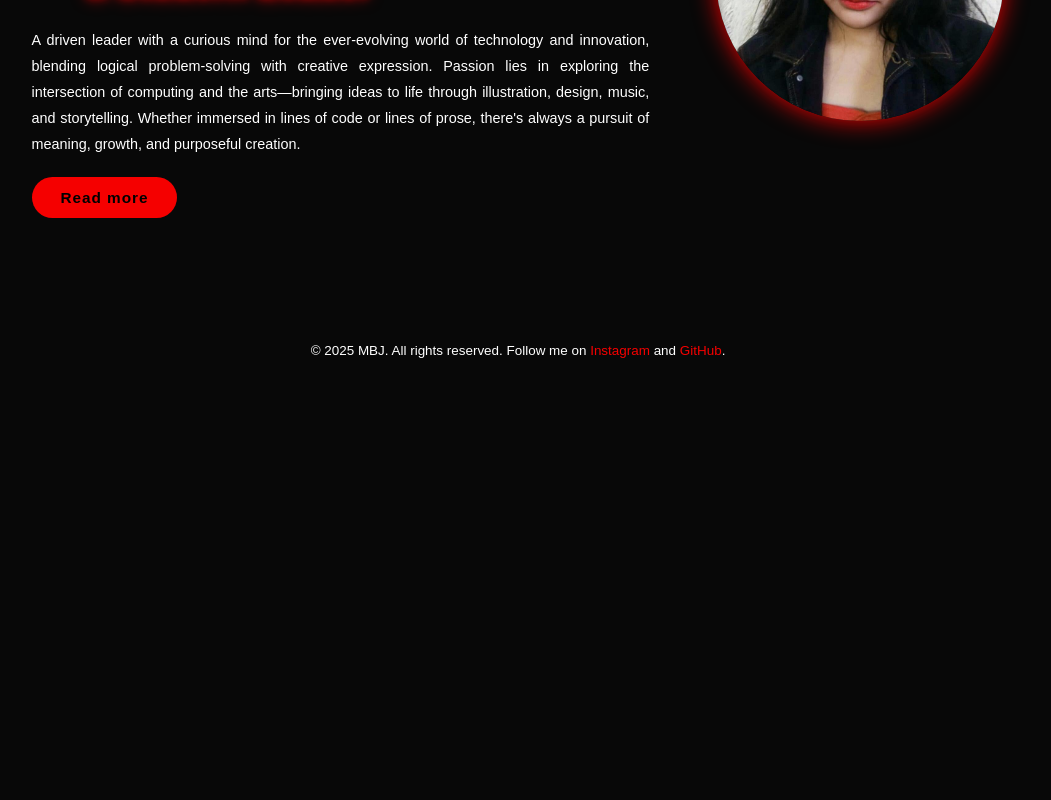
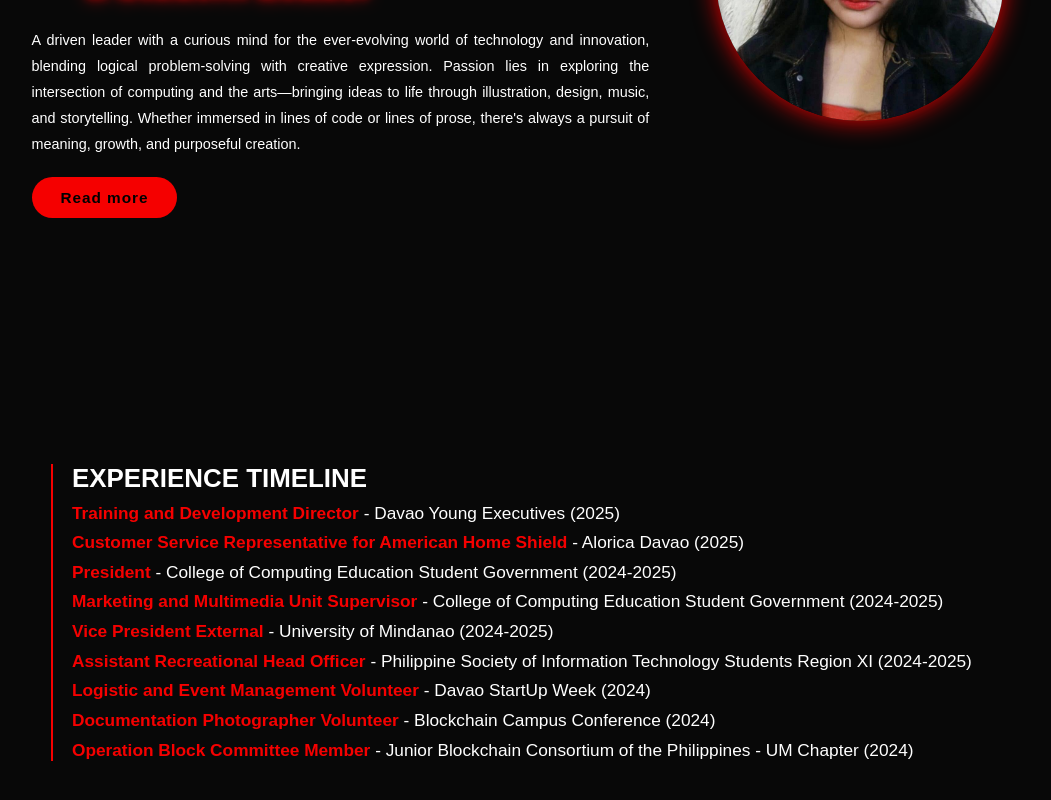
Before and after one commit to mibiji224/MBJ, a React (Vite) app in the folder desiree/: page / in a window 1280 px wide. Shown: the part 432-1232 px from the top of the page, without its empty margins (122-1173 px from the left). Before the commit the page ends 800 px from the top, so only its background shows below. Built offline with nearby package versions, Linux system fonts and the light colour scheme.

Commit message:
added new section

```diff
--- a/desiree/src/App.jsx
+++ b/desiree/src/App.jsx
@@ -7,7 +7,6 @@ function App() {
     <>
     <Head/>
     <Home/>
-    <Footer/>
     </>
   );
 }
--- a/desiree/src/Header.jsx
+++ b/desiree/src/Header.jsx
@@ -15,9 +15,9 @@ function Head() {
         </style>
         <nav class="navbar">
             <a href="#home">Home</a>
-            <a href="#info">Info</a>
-            <a href="#gallery">Gallery</a>
+            <a href="#about">About</a>
             <a href="#proj">Projects</a>
+            <a href="#contactme">Connect</a>
         </nav>
     </header>
     );
--- a/desiree/src/about.jsx
+++ b/desiree/src/about.jsx
@@ -20,9 +20,6 @@ function Home() {
                         </div>
                     </div>
 
-
-
-
                     <p className="home-text">
                         A driven leader with a curious mind for the ever-evolving world of technology and innovation, blending logical problem-solving
                         with creative expression. Passion lies in exploring the intersection of computing and the arts—bringing ideas to life through
@@ -30,9 +27,8 @@ function Home() {
                         growth, and purposeful creation.
                     </p>
 
-
                     <div className="buttons">
-                        <a href="#" style={{ textDecoration: 'none', color: 'inherit' }}>Read more</a>
+                        <a href="#readMore" style={{ textDecoration: 'none', color: 'inherit' }}>Read more</a>
                     </div>
                 </div>
 
@@ -41,6 +37,42 @@ function Home() {
                     <img src="./src/assets/mbj.jpg" alt="Desiree" />
                 </div>
             </section>
+            <section className="readMore" id="readMore">
+                <div>
+                    <div className="exp_timeline">
+                        <h1>EXPERIENCE TIMELINE</h1>
+                        <ul className="timeline">
+                            <li>
+                                <span>Training and Development Director</span> - Davao Young Executives (2025)
+                            </li>
+                            <li>
+                                <span>Customer Service Representative for American Home Shield</span> - Alorica Davao (2025)
+                            </li>
+                            <li>
+                                <span>President</span> - College of Computing Education Student Government (2024-2025)
+                            </li>
+                            <li>
+                                <span>Marketing and Multimedia Unit Supervisor</span> - College of Computing Education Student Government (2024-2025)
+                            </li>
+                            <li>
+                                <span>Vice President External</span> - University of Mindanao (2024-2025)
+                            </li>
+                            <li>
+                                <span>Assistant Recreational Head Officer</span> - Philippine Society of Information Technology Students Region XI (2024-2025)
+                            </li>
+                            <li>
+                                <span>Logistic and Event Management Volunteer</span> - Davao StartUp Week (2024)
+                            </li>
+                            <li>
+                                <span>Documentation Photographer Volunteer</span> - Blockchain Campus Conference (2024)
+                            </li>
+                            <li>
+                                <span>Operation Block Committee Member</span> - Junior Blockchain Consortium of the Philippines - UM Chapter (2024)
+                            </li>
+                        </ul>
+                    </div>
+                </div>
+            </section>
         </div>
     );
 }
--- a/desiree/src/index.css
+++ b/desiree/src/index.css
@@ -498,3 +498,25 @@ span {
 .text-animation .box {
   text-shadow: 0 0 8px var(--main-color), 0 0 16px var(--main-color);
 }
+
+.exp_timeline {
+  font-size: 1.8rem;;
+  position: relative;
+  padding-left: 2rem;
+  margin-left: 2rem;
+  border-left: 2px solid var(--main-color);
+}
+
+.timeline {
+  margin-top: 1rem;
+}
+
+.timeline li {
+  position: relative;
+  margin-bottom: 0.9rem;
+  list-style: none;
+  }
+
+.timeline li span {
+    font-weight: bolder;
+  }
```
